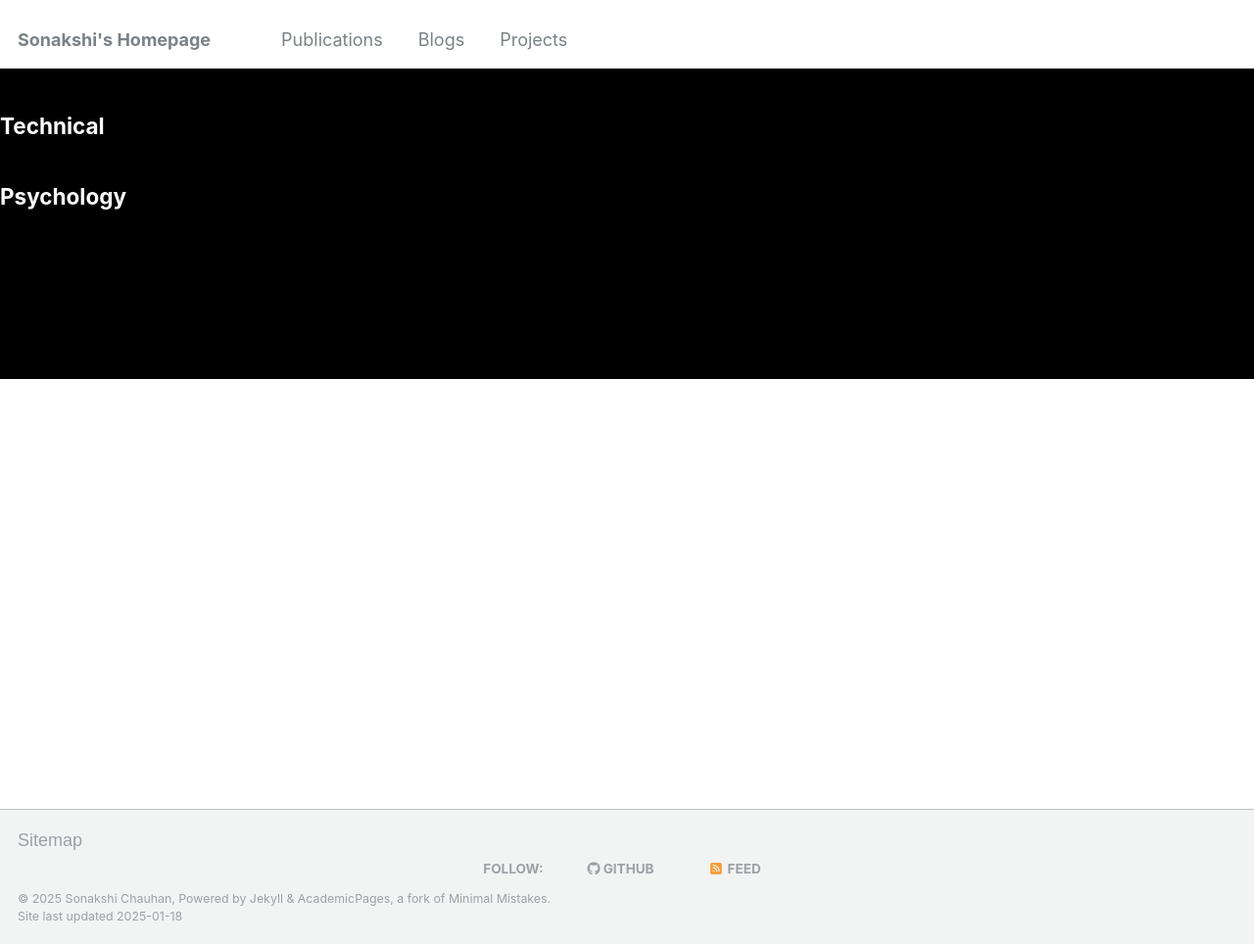
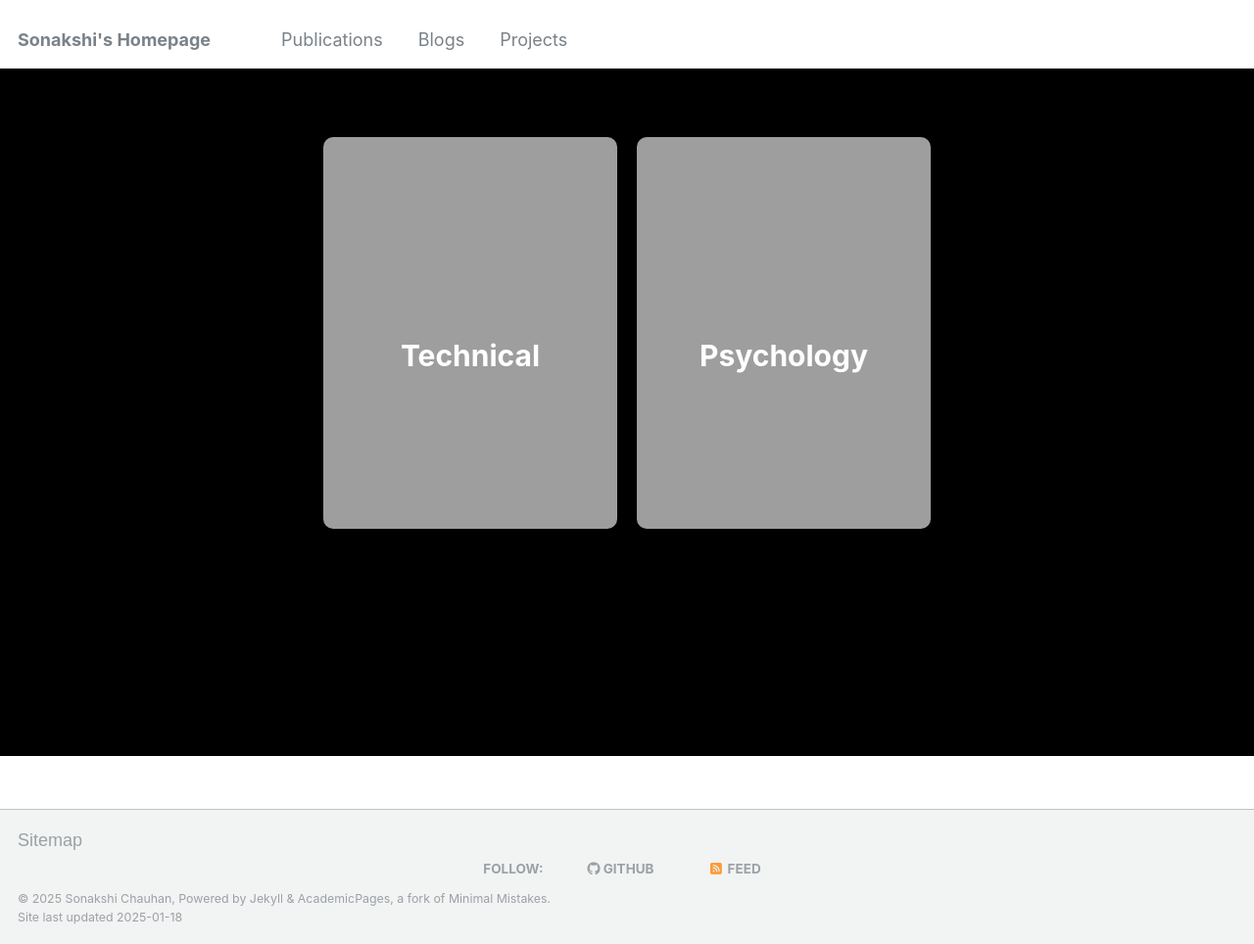
Before and after one commit to SonakshiChauhan/Sonakshi.github.io, a Jekyll site: the page built from _pages/blogs.md, in a window 1280 px wide and 964 px high. Shown: the whole window at 98% size. Built offline with Jekyll 4.4.1, drawn with Linux system fonts in a browser that asks for light colours.

Commit message:
Update main.scss

```diff
--- a/assets/css/main.scss
+++ b/assets/css/main.scss
@@ -62,7 +62,48 @@ ul {
 ul li {
     font-size: 18px;
 }
+/* Center the blog boxes */
+.blog-boxes {
+  display: flex;
+  justify-content: center;
+  align-items: center;
+  gap: 20px;
+  margin: 50px auto;
+  padding: 20px;
+}
 
+/* Styling for each box */
+.blog-box {
+  width: 300px; /* Adjust as needed */
+  height: 400px; /* Adjust as needed */
+  display: flex;
+  justify-content: center;
+  align-items: center;
+  text-align: center;
+  color: white;
+  font-size: 24px;
+  font-weight: bold;
+  border-radius: 10px; /* Rounded corners */
+  box-shadow: 0 4px 8px rgba(0, 0, 0, 0.2);
+  background-size: cover;
+  background-position: center;
+}
+
+/* Background for the Technical box */
+.blog-box.technical {
+  background-image: url('/mnt/data/F1.jpeg'); /* Path to the first image */
+}
+
+/* Background for the Psychology box */
+.blog-box.psychology {
+  background-image: url('/mnt/data/F2.png'); /* Path to the second image */
+}
+
+/* Add some hover effects */
+.blog-box:hover {
+  transform: scale(1.05);
+  transition: transform 0.3s ease;
+}
 // ul li a {
 //     background-color: #f0f0f0;
 //     padding: 10px 20px;
```
